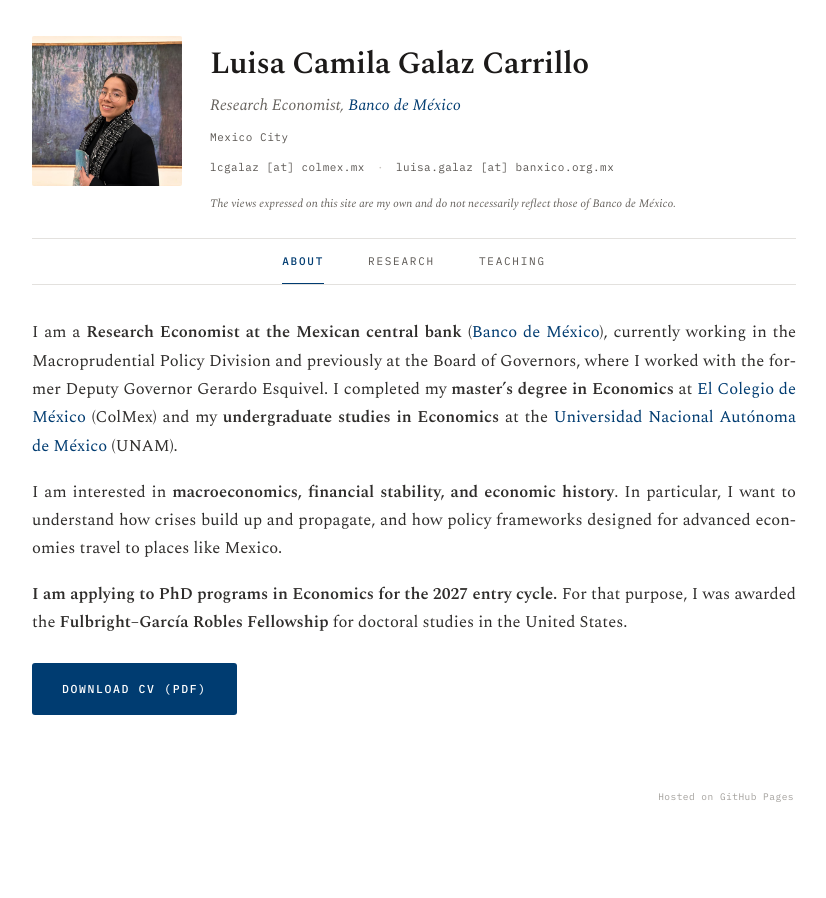
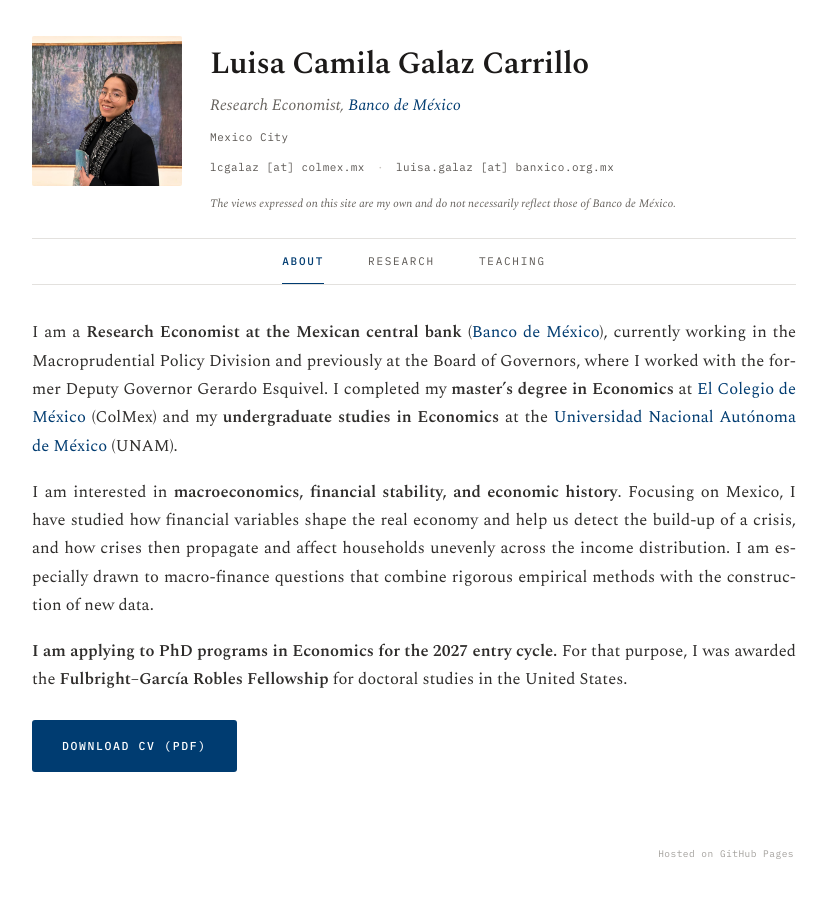
Before and after one commit to lcgalaz/lcgalaz.github.io, a Jekyll site: the page built from index.md, in a window 1280 px wide and 925 px high. Shown: the top 898 px of the window, without its empty margins (226-1052 px from the left). Built offline with Jekyll 4.4.1, drawn with Linux system fonts in a browser that asks for light colours.

Commit message:
About: rewrite interests paragraph
Replace the single sentence on crisis build-up and policy-framework
travel with a three-sentence framing: financial variables and the
real economy, distributional effects on households, and an aspirational
line on macro-finance methods and new data. Keeps Mexico focus explicit.

Co-Authored-By: Claude Opus 4.7 (1M context) <noreply@anthropic.com>

```diff
--- a/index.md
+++ b/index.md
@@ -9,7 +9,7 @@ order: 0
 
 I am a **Research Economist at the Mexican central bank** ([Banco de México](https://www.banxico.org.mx/){:target="_blank"}), currently working in the Macroprudential Policy Division and previously at the Board of Governors, where I worked with the former Deputy Governor Gerardo Esquivel. I completed my **master's degree in Economics** at [El Colegio de México](https://www.colmex.mx/){:target="_blank"} (ColMex) and my **undergraduate studies in Economics** at the [Universidad Nacional Autónoma de México](https://www.economia.unam.mx/){:target="_blank"} (UNAM).
 
-I am interested in **macroeconomics, financial stability, and economic history**. In particular, I want to understand how crises build up and propagate, and how policy frameworks designed for advanced economies travel to places like Mexico.
+I am interested in **macroeconomics, financial stability, and economic history**. Focusing on Mexico, I have studied how financial variables shape the real economy and help us detect the build-up of a crisis, and how crises then propagate and affect households unevenly across the income distribution. I am especially drawn to macro-finance questions that combine rigorous empirical methods with the construction of new data.
 
 **I am applying to PhD programs in Economics for the 2027 entry cycle.** For that purpose, I was awarded the **Fulbright–García Robles Fellowship** for doctoral studies in the United States.
 
```
